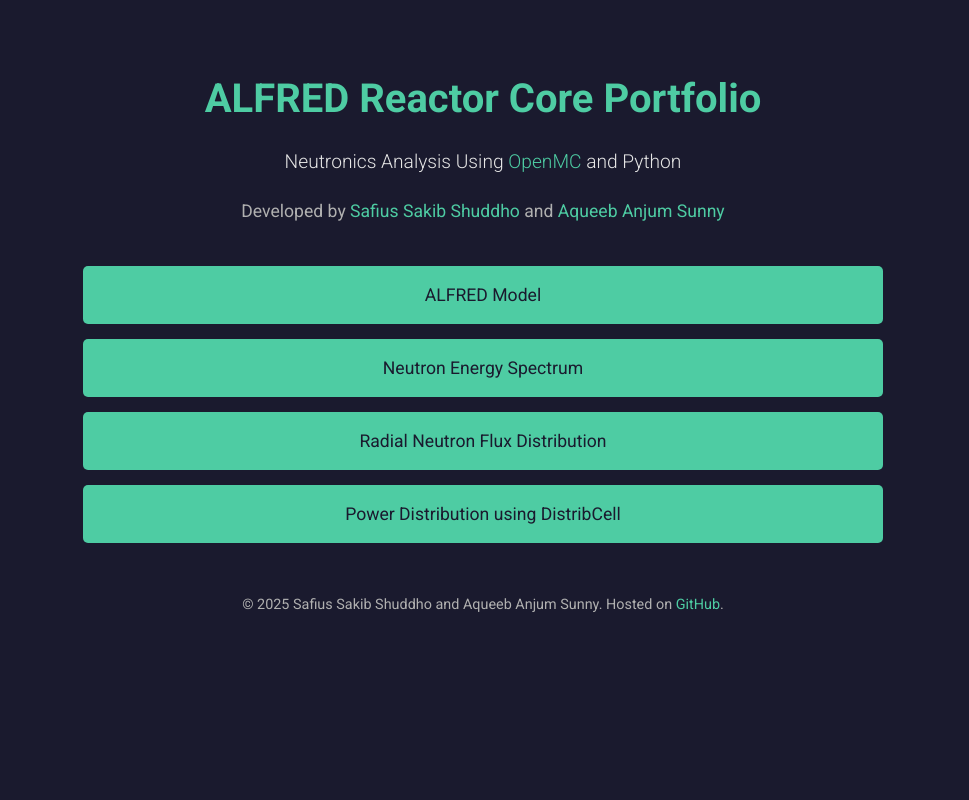
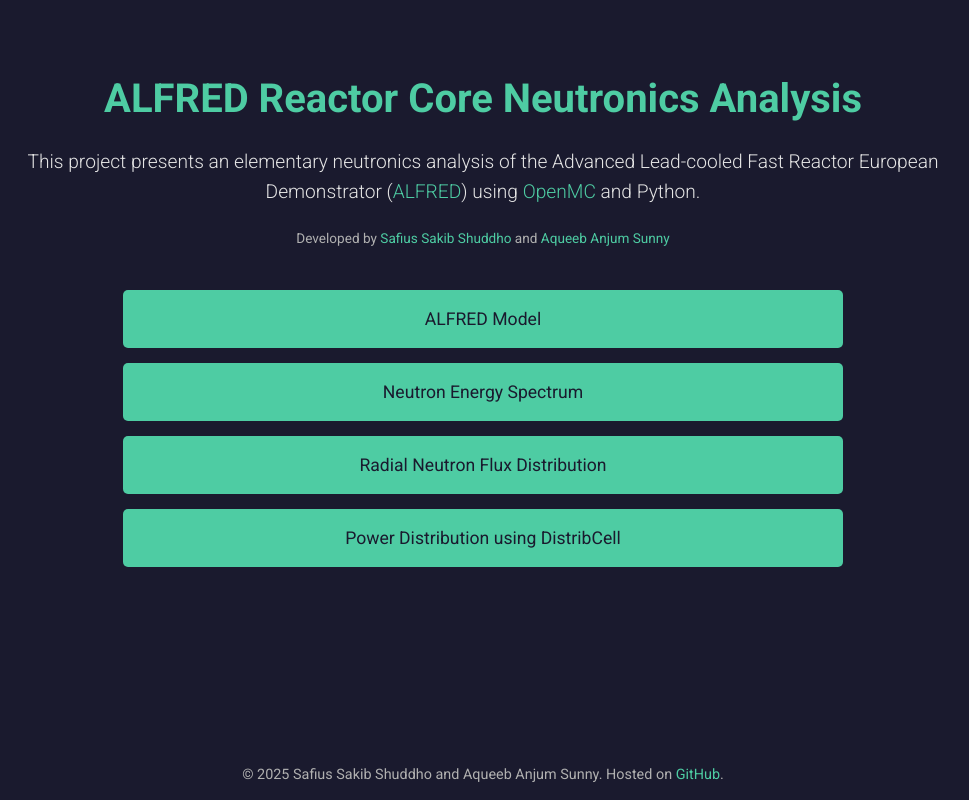
Before and after one commit to SShuddho/neutronics-alfred, a plain HTML site: page docs/index.html in a window 1280 px wide. Shown: the whole page, without its empty margins (157-1126 px from the left). Drawn offline with Linux system fonts and the light colour scheme.

Commit message:
Minor fixes on README, requirements, and index.html

```diff
--- a/docs/index.html
+++ b/docs/index.html
@@ -15,7 +15,7 @@
             line-height: 1.6;
         }
         .container {
-            max-width: 800px;
+            max-width: 1024px;
             margin: 0 auto;
             padding: 40px 20px;
             text-align: center;
@@ -43,7 +43,7 @@
             text-decoration: underline;
         }
         .authors {
-            font-size: 1.1em;
+            font-size: 0.85em;
             font-weight: 400;
             color: #b0b0b0;
             margin-bottom: 30px;
@@ -56,6 +56,9 @@
             text-decoration: underline;
         }
         .nav-section {
+        	max-width: 720px;
+        	margin: 0 auto;
+        	text-align: center;
             display: flex;
             flex-direction: column;
             gap: 15px;
@@ -79,6 +82,11 @@
             margin-top: 50px;
             font-size: 0.9em;
             color: #b0b0b0;
+
+            position: fixed;
+			bottom: 0;
+			left: 0;
+			width: 100%;
         }
         footer a {
             color: #4ecca3;
@@ -101,8 +109,8 @@
 <body>
     <div class="container">
         <header>
-            <h1>ALFRED Reactor Core Portfolio</h1>
-            <h2>Neutronics Analysis Using <a href="https://docs.openmc.org/en/stable/">OpenMC</a> and Python</h2>
+            <h1>ALFRED Reactor Core Neutronics Analysis</h1>
+            <h2>This project presents an elementary neutronics analysis of the Advanced Lead-cooled Fast Reactor European Demonstrator (<a href="https://www.sciencedirect.com/science/article/abs/pii/S0029549314004361">ALFRED</a>) using <a href="https://docs.openmc.org/en/stable/">OpenMC</a> and Python.</h2>
             <p class="authors">Developed by <a href="https://linkedin.com/in/sshuddho/">Safius Sakib Shuddho</a> and <a href="https://www.linkedin.com/in/aqueeb-sunny-509709313/">Aqueeb Anjum Sunny</a></p>
         </header>
         <div class="nav-section">
```
Also changed, not shown: requirements.txt, 1 other file.
